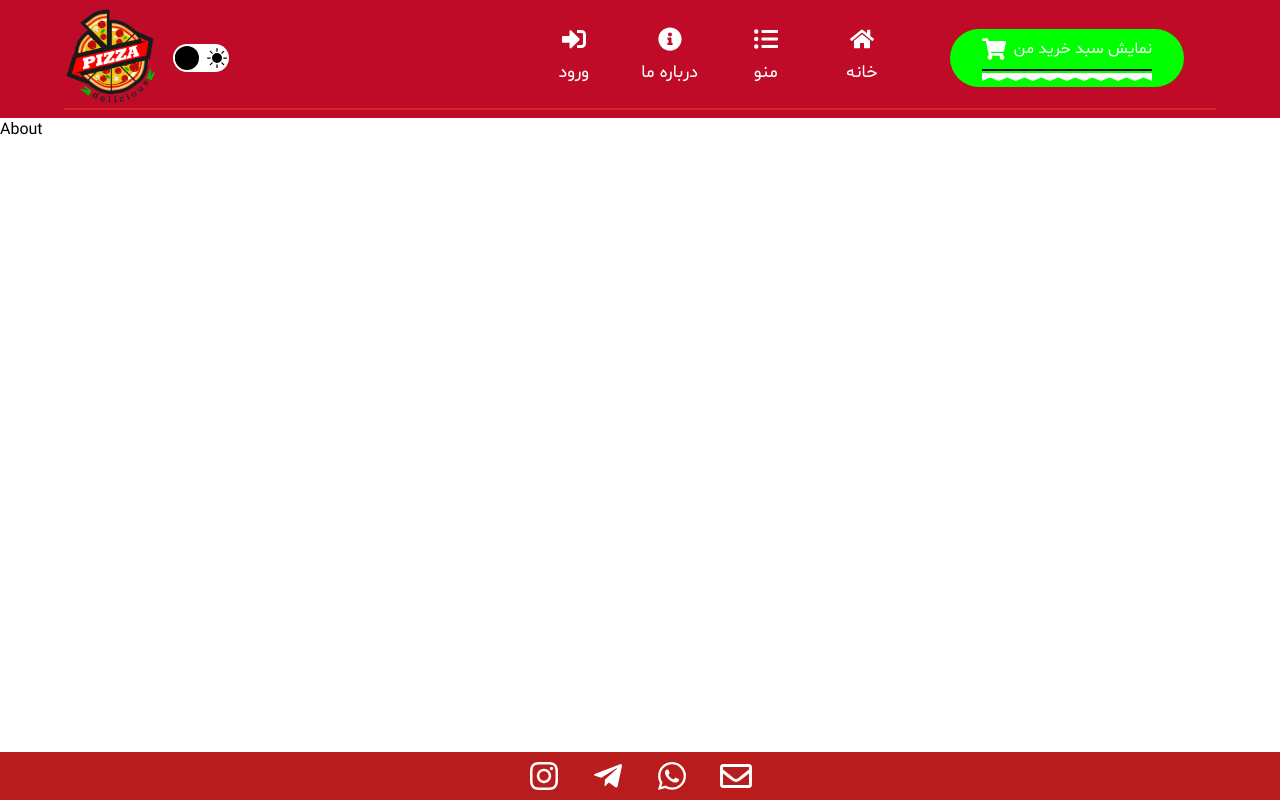
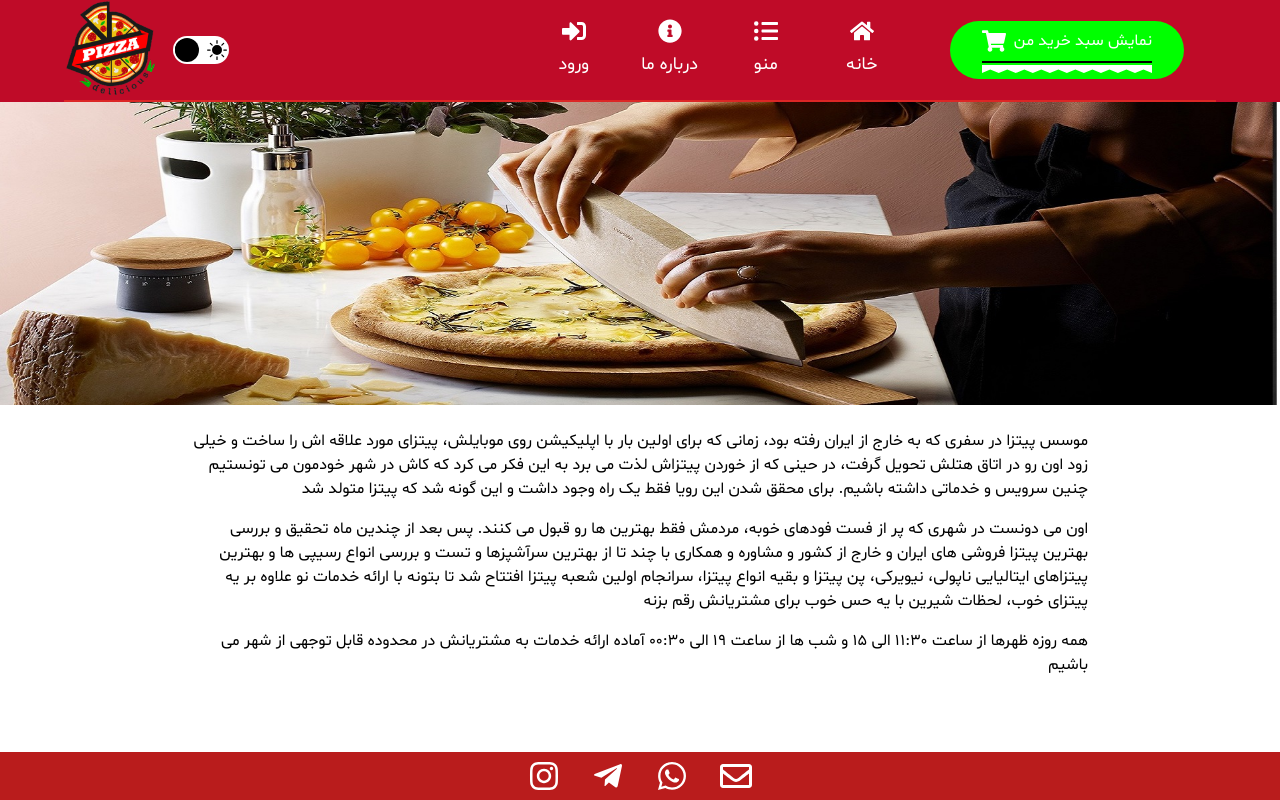
Before and after one commit to bahram5570/pizza, a React (Create React App) app: page /About in a window 1280 px wide. Built offline with nearby package versions, Linux system fonts and the light colour scheme.

Commit message:
"About" component

```diff
--- a/src/components/about/About.tsx
+++ b/src/components/about/About.tsx
@@ -1,10 +1,35 @@
-
+import aboutImage from '../data/images/aboutImage.jpg';
 
 const About = () => {
-
-    return (
-        <div>About</div>
-    )
-}
+  return (
+    <div>
+      <img src={aboutImage} alt="aboutImage" className="dark:grayscale" />
+      <div className="px-48 pt-6 text-right">
+        <p>
+          موسس پیتزا در سفری که به خارج از ایران رفته بود، زمانی که برای اولین
+          بار با اپلیکیشن روی موبایلش، پیتزای مورد علاقه اش را ساخت و خیلی زود
+          اون رو در اتاق هتلش تحویل گرفت، در حینی که از خوردن پیتزاش لذت می برد
+          به این فکر می کرد که کاش در شهر خودمون می تونستیم چنین سرویس و خدماتی
+          داشته باشیم. برای محقق شدن این رویا فقط یک راه وجود داشت و این گونه شد
+          که پیتزا متولد شد
+        </p>
+        <p className="my-4">
+          اون می دونست در شهری که پر از فست فودهای خوبه، مردمش فقط بهترین ها رو
+          قبول می کنند. پس بعد از چندین ماه تحقیق و بررسی بهترین پیتزا فروشی های
+          ایران و خارج از کشور و مشاوره و همکاری با چند تا از بهترین سرآشپزها و
+          تست و بررسی انواع رسیپی ها و بهترین پیتزاهای ایتالیایی ناپولی،
+          نیویرکی، پن پیتزا و بقیه انواع پیتزا، سرانجام اولین شعبه پیتزا افتتاح
+          شد تا بتونه با ارائه خدمات نو علاوه بر یه پیتزای خوب، لحظات شیرین با
+          یه حس خوب برای مشتریانش رقم بزنه
+        </p>
+        <p>
+          {' '}
+          همه روزه ظهرها از ساعت ۱۱:۳۰ الی ۱۵ و شب ها از ساعت ۱۹ الی ۰۰:۳۰ آماده
+          ارائه خدمات به مشتریانش در محدوده قابل توجهی از شهر می باشیم
+        </p>
+      </div>
+    </div>
+  );
+};
 
 export default About;
--- a/src/components/layout/header/Header.tsx
+++ b/src/components/layout/header/Header.tsx
@@ -9,7 +9,7 @@ const Header: React.FC = () => {
   const [showMenu, setShowMenu] = useState(false);
 
   return (
-    <header className="px-4 lg:px-16 py-2 bg-headerRed dark:bg-[#333333] text-white">
+    <header className="px-4 lg:px-16  bg-headerRed dark:bg-[#333333] text-white">
       <div className="flex justify-between md:items-center border-b-2 border-red-600 dark:border-neutral-500">
         <section className="flex items-center h-fit">
           <HeaderIcon />
--- a/src/index.css
+++ b/src/index.css
@@ -23,7 +23,7 @@
     }
 
     .header_darkMode:hover span {
-        @apply shadow-[0_0_10px_#aaaaaa_inset]
+        @apply md:shadow-[0_0_20px_#ffffff]
     }
 
     .header_cart_component {
```
Also changed, not shown: src/components/data/images/aboutImage.jpg (added).
